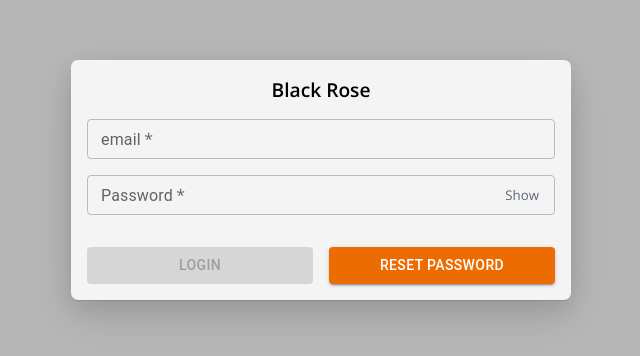
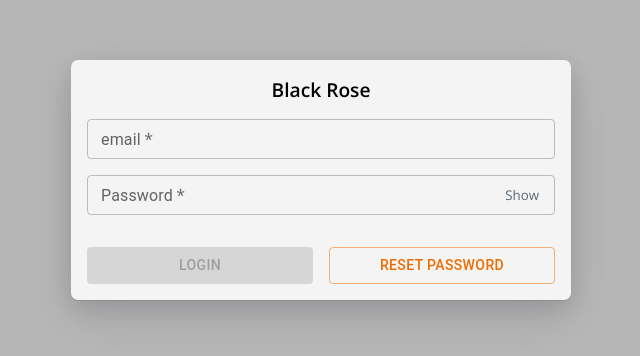
Before and after one commit to msyoufi/Blackrose-Webapp, a React (Vite) app: page / in a window 1280 px wide. Shown: the part 220-576 px from the top of the page, without its empty margins (319-959 px from the left). Built offline with nearby package versions, Linux system fonts and the light colour scheme; no server answers.

Commit message:
feat: implement a password reset feature.

```diff
--- a/src/pages/admin-login/admin-login.tsx
+++ b/src/pages/admin-login/admin-login.tsx
@@ -1,6 +1,6 @@
 import { Button, CircularProgress, TextField } from '@mui/material';
 import { useSnackbar } from '../../shared/components/snackbar';
-import { login } from '../../shared/services/auth.service';
+import { login, sendResetEmail } from '../../shared/services/auth.service';
 import { useState, type FormEvent } from 'react';
 import { FirebaseError } from 'firebase/app';
 import PasswordTextField from '../../shared/components/password-toggle';
@@ -10,11 +10,14 @@ export default function AdminLogin() {
   const [email, setEmail] = useState('');
   const [password, setPassword] = useState('');
   const [isLoading, setIsLoading] = useState(false);
+  const [isReseting, setIsResting] = useState(false);
 
   const snackbar = useSnackbar();
 
   async function handleSubmit(e: FormEvent<HTMLFormElement>): Promise<void> {
     e.preventDefault();
+
+    if (!email || !password) return;
 
     setIsLoading(true);
 
@@ -38,14 +41,21 @@ export default function AdminLogin() {
   }
 
   async function handleResetClick(): Promise<void> {
+    if (!email) {
+      return snackbar.show('Please provide your email address!', 'warning');
+    }
+
+    setIsResting(true);
+
     try {
-      // TODO
-      console.log('reset password')
-      snackbar.show('');
+      await sendResetEmail(email);
+      snackbar.show(`An email with a reset link sent to: ${email}`, 'success', 5000);
 
     } catch (err: unknown) {
-      console.log(err)
-      snackbar.show('', 'error');
+      snackbar.show('Fialed to send a reset link', 'error');
+
+    } finally {
+      setIsResting(false);
     }
   }
 
@@ -83,20 +93,21 @@ export default function AdminLogin() {
             className='auth-button'
             variant='contained'
             size='medium'
-            disabled={!email || !password || isLoading}
+            disabled={!email || !password || isLoading || isReseting}
           >
             {isLoading ? <CircularProgress size={25} /> : 'login'}
           </Button>
 
           <Button
-            type='reset'
+            type='button'
             className='auth-button'
-            variant='contained'
+            variant='outlined'
             size='medium'
             color='warning'
             onClick={handleResetClick}
+            disabled={isReseting}
           >
-            Reset Password
+            {isReseting ? <CircularProgress size={25} color='warning' /> : 'Reset Password'}
           </Button>
         </div>
       </form>
--- a/src/shared/services/auth.service.ts
+++ b/src/shared/services/auth.service.ts
@@ -1,5 +1,6 @@
 import { auth } from '../../firebase';
-import { signInWithEmailAndPassword, signOut } from 'firebase/auth';
+import { signInWithEmailAndPassword, signOut, sendPasswordResetEmail } from 'firebase/auth';
+import baseUrl from '../../secrets/base.url';
 
 export async function login(email: string, password: string): Promise<void> {
   await signInWithEmailAndPassword(auth, email, password);
@@ -8,3 +9,7 @@ export async function login(email: string, password: string): Promise<void> {
 export async function logout(): Promise<void> {
   await signOut(auth);
 }
+
+export async function sendResetEmail(email: string): Promise<void> {
+  await sendPasswordResetEmail(auth, email, { url: baseUrl });
+}
```
